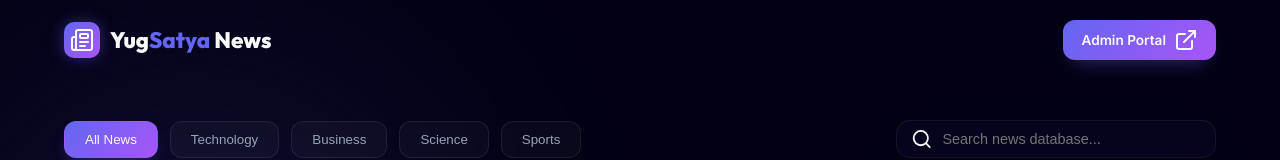
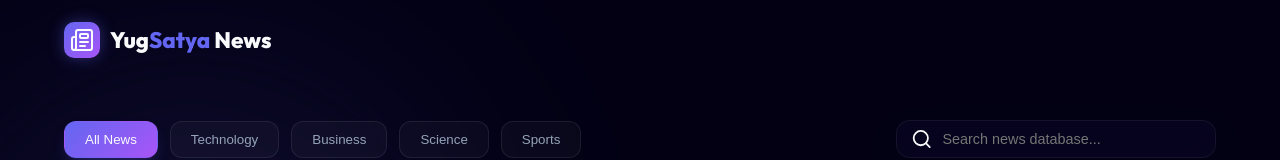
Before and after one commit to jalal1985khan/dailynewhomepage, a React (Vite) app: page / in a window 1280 px wide. Shown: the top 160 px of the page. Built offline with nearby package versions, Linux system fonts and the light colour scheme; no server answers.

Commit message:
cleanup: remove Admin Portal button from the navigation header to make it a pure public news reader

```diff
--- a/src/App.tsx
+++ b/src/App.tsx
@@ -2,7 +2,6 @@ import { useState, useEffect } from 'react'
 import {
    Newspaper,
    Calendar,
-  ExternalLink,
    Shield,
    TrendingUp,
    AlertCircle,
@@ -234,18 +233,6 @@ export default function App() {
             </div>
             <span>Yug<span style={{ color: 'var(--accent-primary)' }}>Satya</span> News</span>
           </a>
-
-          <div style={{ display: 'flex', alignItems: 'center', gap: '16px' }}>
-            <a
-              href="https://test.yugsatya.com"
-              target="_blank"
-              rel="noopener noreferrer"
-              className="btn-primary"
-              style={{ padding: '8px 18px', fontSize: '0.85rem', borderRadius: '12px' }}
-            >
-              Admin Portal <ExternalLink className="w-4 h-4" />
-            </a>
-          </div>
         </div>
       </nav>
 
```
Lines whose indentation alone changed are shown as unchanged.
